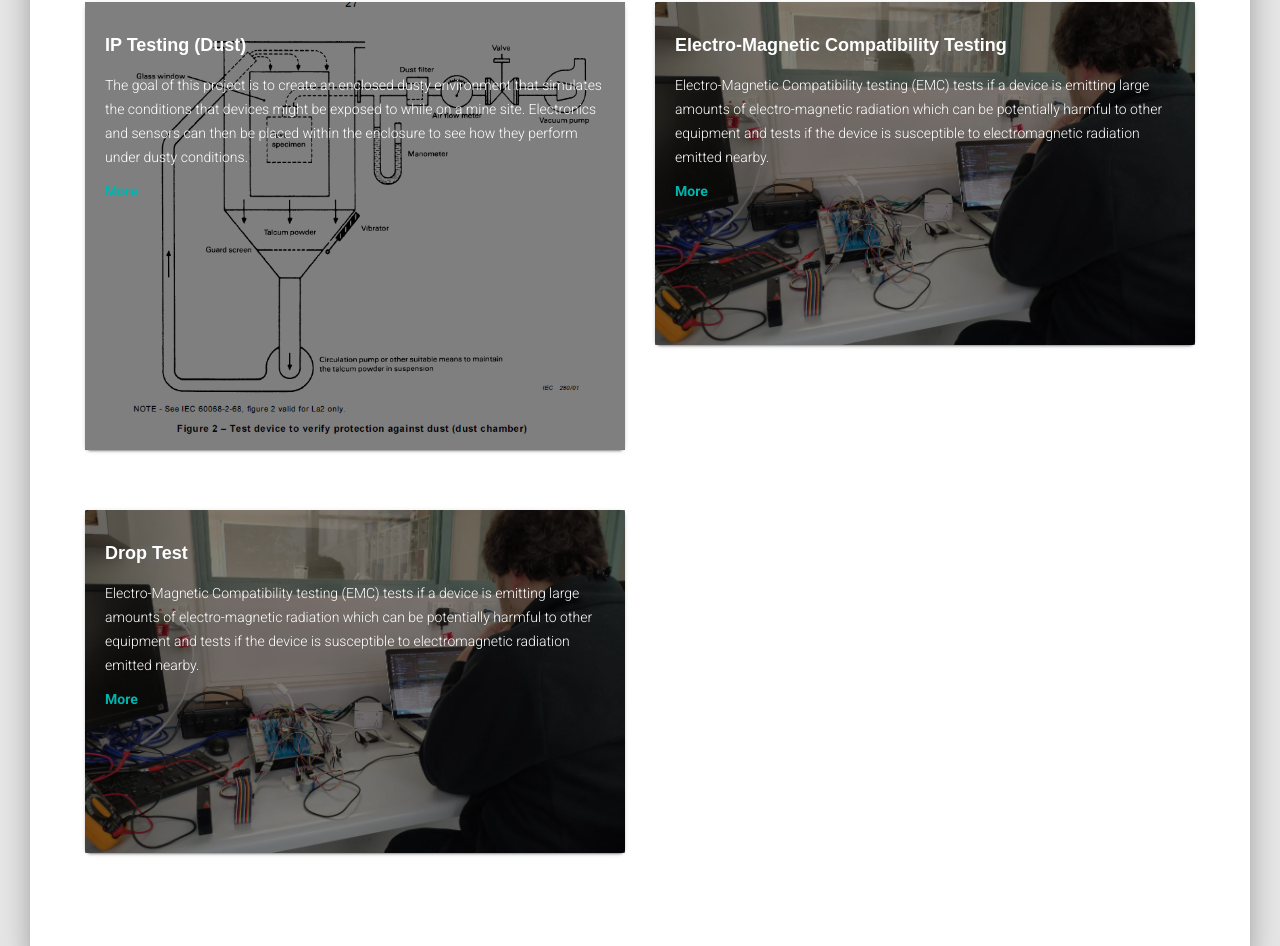
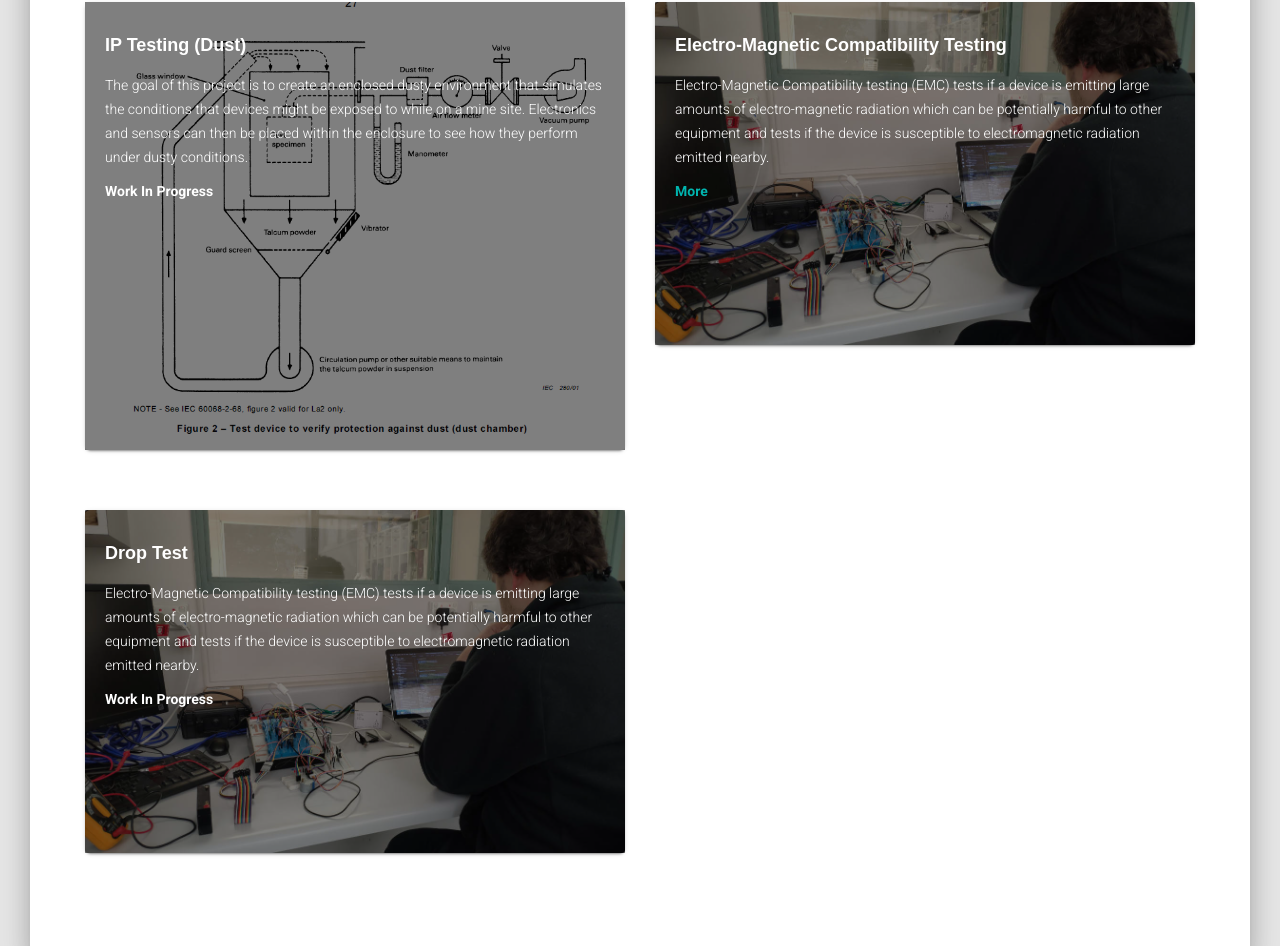
Before and after one commit to uwasystemhealth/livinglab-site-v3, a Next.js app: page /accelerated-life-testing in a window 1280 px wide. Shown: the part 1770-2716 px from the top of the page. Built offline with nearby package versions, Linux system fonts and the light colour scheme.

Commit message:
work in progress display of testing

```diff
--- a/components/accelerated-life-testing/TestingCard.js
+++ b/components/accelerated-life-testing/TestingCard.js
@@ -26,7 +26,12 @@ const styles = {
 
 const useStyles = makeStyles(styles);
 
-const TestingCard = ({ title = 'Card title', description = 'Insert Description here', img = '/img/feature-bg.jpg' }) => {
+const TestingCard = ({
+	title = 'Card title',
+	description = 'Insert Description here',
+	img = '/img/feature-bg.jpg',
+	workInProgress = null,
+}) => {
 	const classes = useStyles();
 	const testingName = title.toLowerCase().replace(/ /g, '-');
 	return (
@@ -37,9 +42,17 @@ const TestingCard = ({ title = 'Card title', description = 'Insert Description h
 				<p>{description}</p>
 
 				<strong>
-					<Link href={`/accelerated-life-testing/?testingName=${testingName}`} as={`/accelerated-life-testing/${testingName}`} scroll={false}>
-						<a className={classes.cardLink}>More</a>
-					</Link>
+					{!workInProgress ? (
+						<Link
+							href={`/accelerated-life-testing/?testingName=${testingName}`}
+							as={`/accelerated-life-testing/${testingName}`}
+							scroll={false}
+						>
+							<a className={classes.cardLink}>More</a>
+						</Link>
+					) : (
+						<div className={classes.cardLink}>Work In Progress</div>
+					)}
 				</strong>
 			</div>
 		</Card>
--- a/pages-sections/accelerated-life-testing/AcceleratedLifeTesting-Sections/Testings.js
+++ b/pages-sections/accelerated-life-testing/AcceleratedLifeTesting-Sections/Testings.js
@@ -46,9 +46,9 @@ const Testings = () => {
 			<TestingModal isModalOpen={!!router.query.testingName} {...testObject} closeModal={closeTestModal}></TestingModal>
 			<div className={classes.section}>
 				<GridContainer>
-					{TestingData.map(({ title, backgroundImage, whatIsIt }) => (
+					{TestingData.map(({ title, backgroundImage, whatIsIt, workInProgress = null }) => (
 						<GridItem sm={12} md={6} key={title}>
-							<TestingCard title={title} img={backgroundImage} description={whatIsIt}></TestingCard>
+							<TestingCard title={title} img={backgroundImage} description={whatIsIt} workInProgress={workInProgress}></TestingCard>
 						</GridItem>
 					))}
 				</GridContainer>
--- a/pages/accelerated-life-testing/[testingName].js
+++ b/pages/accelerated-life-testing/[testingName].js
@@ -28,8 +28,9 @@ export async function getStaticProps(context) {
 }
 
 export async function getStaticPaths() {
+	const testingAvailable = TestingData.filter(({ workInProgress = null }) => !workInProgress);
 	return {
-		paths: TestingData.map(({ title }) => ({ params: { testingName: title.toLowerCase().replace(/ /g, '-') } })),
+		paths: testingAvailable.map(({ title }) => ({ params: { testingName: title.toLowerCase().replace(/ /g, '-') } })),
 		fallback: false,
 	};
 }
```
